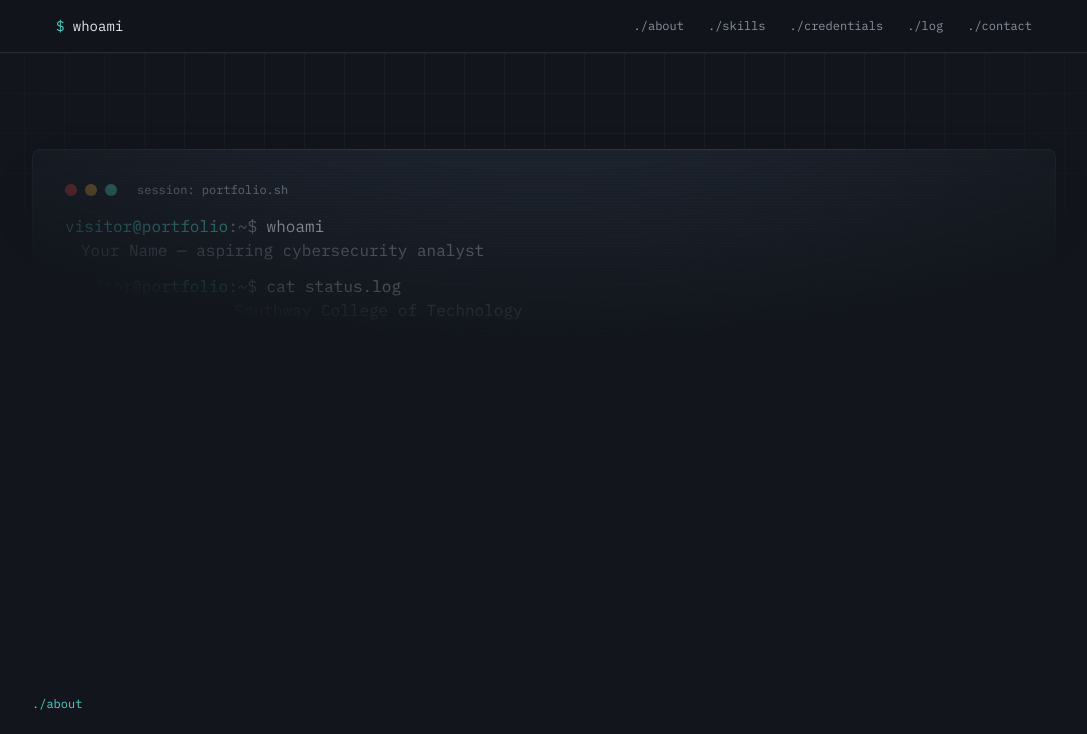
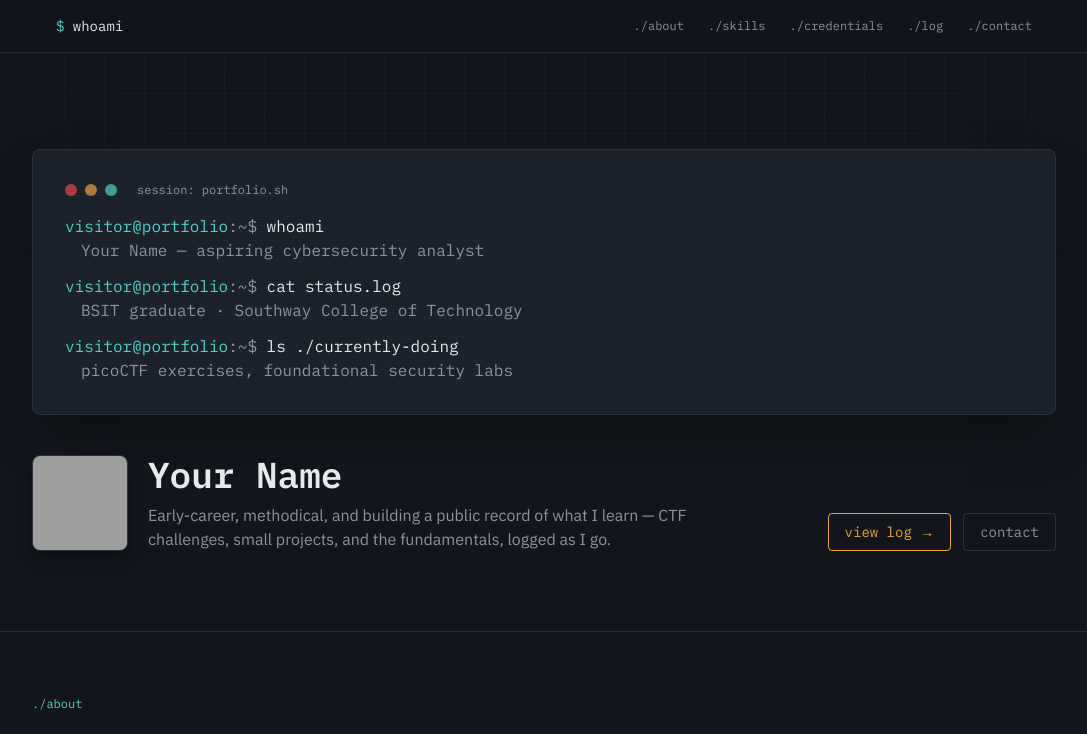
Before and after one commit to Syloms/Portfolio, a Next.js app: page / in a window 1280 px wide. Shown: the top 734 px of the page, without its empty margins (96-1183 px from the left). Built offline with nearby package versions, Linux system fonts and the light colour scheme; grey boxes are pictures that could not be loaded.

Commit message:
profile Changes

```diff
--- a/app/globals.css
+++ b/app/globals.css
@@ -41,9 +41,17 @@ body {
 }
 
 .grid-fade {
+  position: relative;
+}
+.grid-fade::before {
+  content: "";
+  position: absolute;
+  inset: 0;
+  z-index: 0;
   background-image:
     linear-gradient(to right, rgba(139, 147, 161, 0.06) 1px, transparent 1px),
     linear-gradient(to bottom, rgba(139, 147, 161, 0.06) 1px, transparent 1px);
   background-size: 40px 40px;
   mask-image: radial-gradient(ellipse 60% 50% at 50% 0%, black 40%, transparent 100%);
+  pointer-events: none;
 }
--- a/components/Hero.tsx
+++ b/components/Hero.tsx
@@ -39,7 +39,7 @@ export default function Hero() {
       id="top"
       className="grid-fade relative overflow-hidden border-b border-border px-6 pb-20 pt-16 sm:pt-24"
     >
-      <div className="mx-auto max-w-5xl">
+      <div className="relative z-10 mx-auto max-w-5xl">
         <div className="scan rounded-lg border border-border bg-panel p-6 shadow-2xl shadow-black/40 sm:p-8">
           <div className="mb-4 flex items-center gap-2">
             <span className="h-3 w-3 rounded-full bg-alert/70" />
```
